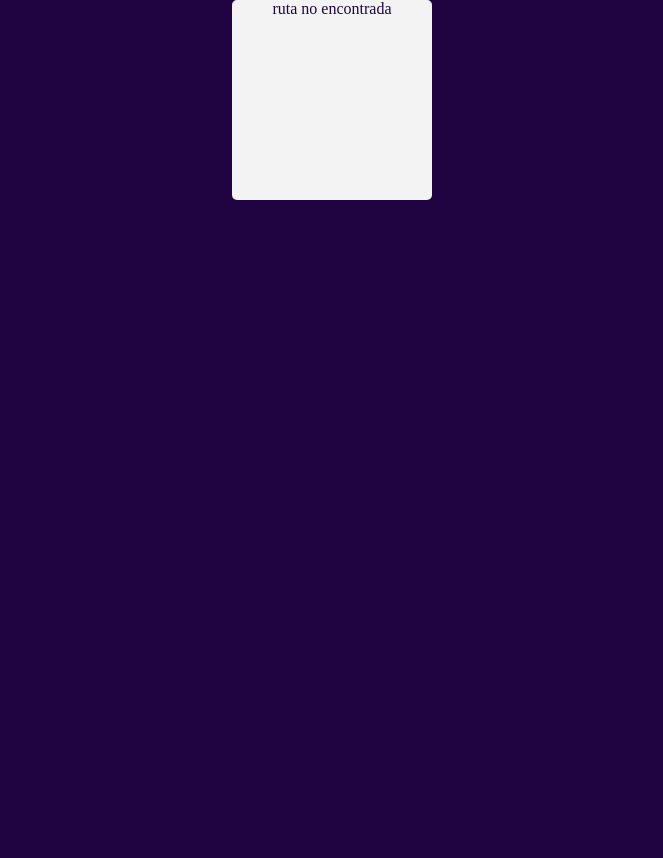
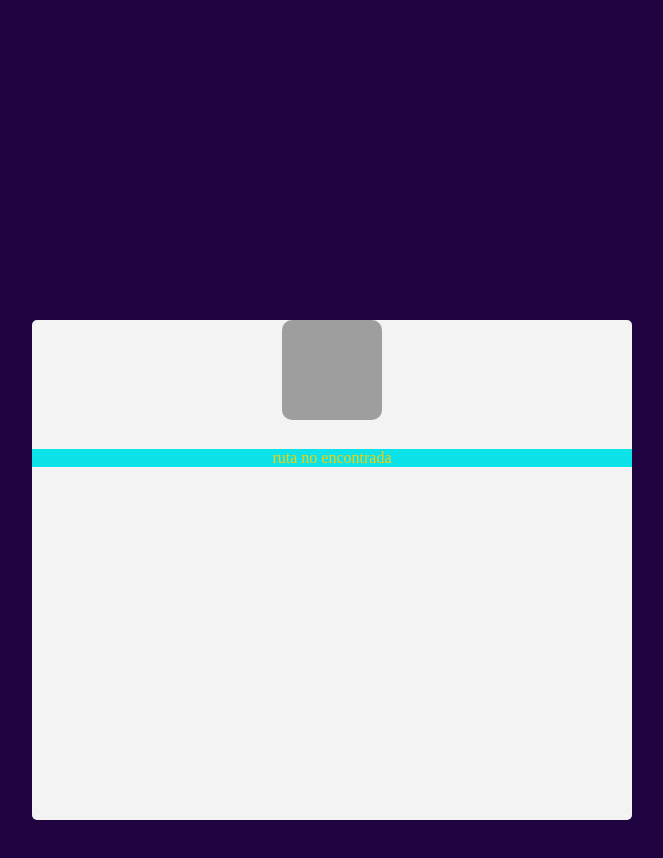
Before and after one commit to MilenaPacheco/Proyectos-Laboratoria-Individuales, a website: page src/index.html in a window 1280 px wide. Shown: the whole page, without its empty margins (308-971 px from the left). Before the commit the page ends 800 px from the top, so only its background shows below. Drawn offline with Linux system fonts and the light colour scheme; grey boxes are pictures that could not be loaded.

Commit message:
vistas de error y descripción general, más css de error y borrado de comentado en header. Trabajo en equipo. Commit con Christian

```diff
--- a/src/styles.css
+++ b/src/styles.css
@@ -4,6 +4,17 @@
 * {
 	margin: 0;
 	padding: 0;
+}
+
+.error-message{
+	color: #F9CE07;
+	background-color: #0CE3E8;
+	margin-top: 10px;
+}
+
+.error-image{
+	width: 100px;
+	height: 100px;
 }
 
 header {
@@ -308,10 +319,10 @@ h4 {
 
 .error-box {
 	background-color: #f2f3f2;
-	margin: 0 auto;
+	margin: 25vw auto;
 	border-radius: 5px;
-	width: 200px;
-	height: 200px;
+	width: 600px;
+	height: 500px;
 	text-align: center;
 }
 
--- a/src/views/viewError.js
+++ b/src/views/viewError.js
@@ -1,6 +1,22 @@
 export const viewError = () => {
+  const errorBox = document.createElement("div");
+  errorBox.className = "error-box";
+  const imgError = document.createElement("img");
+  imgError.className = "error-image";
+  imgError.src = "https://raw.githubusercontent.com/MilenaPacheco/DEV013-dataverse/main/src/img/the-imitation-game.jpeg";
+  imgError.alt = "Error 404"
+  errorBox.appendChild(imgError);
+  const messageError = document.createElement("p");
+  messageError.className="error-message"
+  messageError.textContent= "ruta no encontrada";
+  errorBox.appendChild(messageError);
+  //errorBox.textContent = "ruta no encontrada";
+  return errorBox;
+};
+
+/*export const viewError = () => {
 	const errorBox = document.createElement("div")
 	errorBox.className = "error-box";
 	errorBox.innerHTML = "ruta no encontrada";
 	return errorBox;
-}
+}*/
```
Also changed, not shown: src/views/home.js (+0 -27 lines), src/views/viewDescriptionCard.js (+35 -0 lines).
